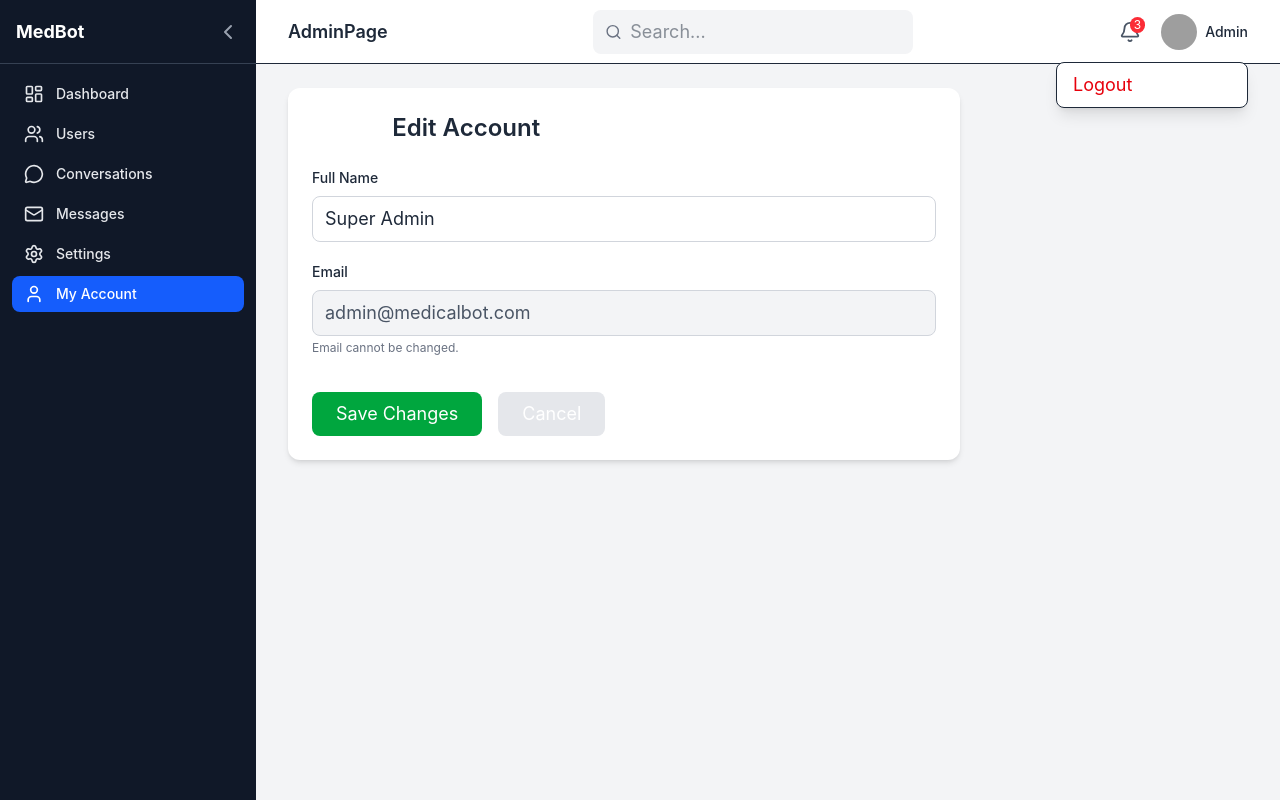
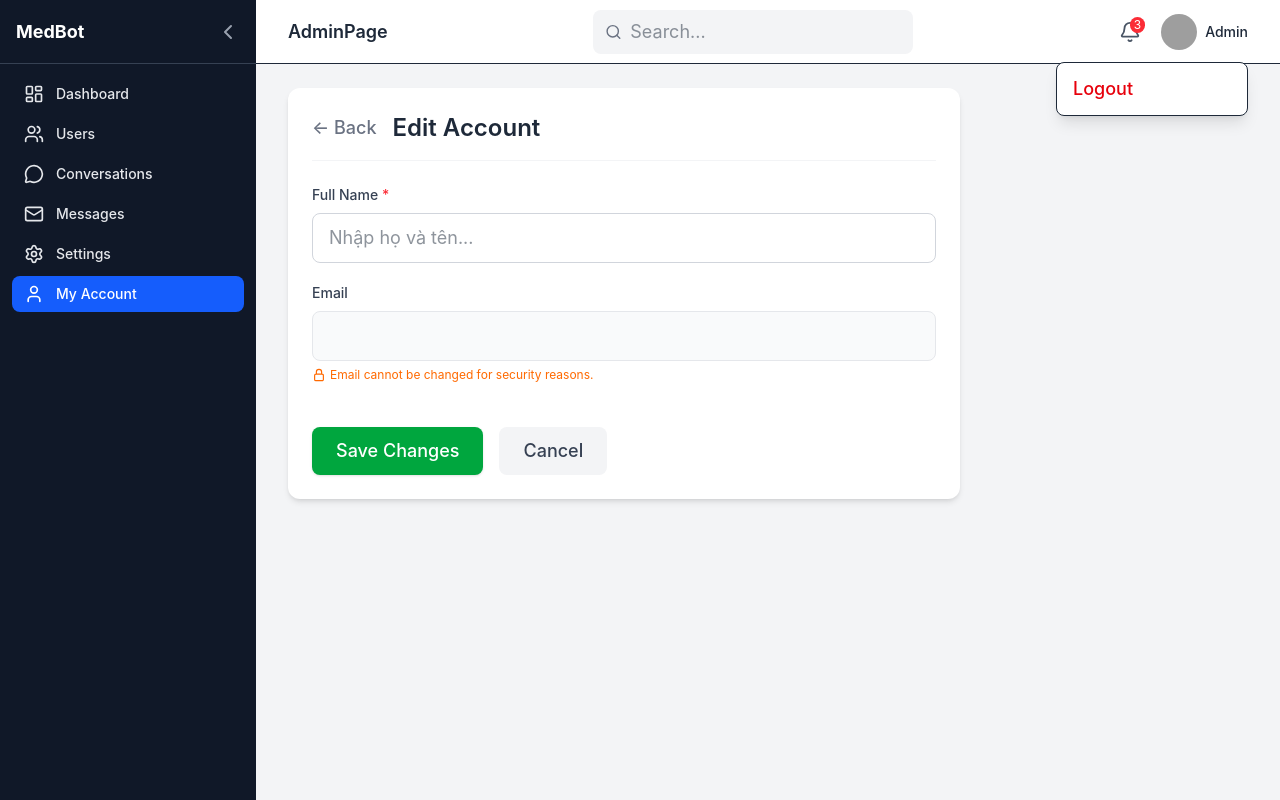
Before and after one commit to nguyenthangdev/medical-chatbot-frontend, a React (Vite) app: page /admin/my-account/edit in a window 1280 px wide. Both pictures are taken after a click on the button "Admin". Built offline with nearby package versions, Linux system fonts and the light colour scheme; no server answers; grey boxes are pictures that could not be loaded.

Commit message:
Update full login, my-account

```diff
--- a/src/components/Admin/Header.jsx
+++ b/src/components/Admin/Header.jsx
@@ -1,98 +1,90 @@
 // src/components/Admin/Header.jsx
-
-import React, { useState } from "react";
+import React, { useState, useEffect } from "react";
 import { Menu, Bell, Search } from "lucide-react";
 import useAuth from "../../hooks/useAuth";
+import { fetchMyAccountAPI } from "../../apis/Admin/myAccount.api";
 
 export default function Header({ toggleSidebar }) {
+    const { logout } = useAuth(); // Chỉ lấy hàm logout từ hook
+    const [profileOpen, setProfileOpen] = useState(false);
+    const [user, setUser] = useState(null);
 
-    const { logout, getUser } = useAuth();
-    const user = getUser();
+    // Gọi API lấy thông tin tài khoản khi Header vừa load
+    useEffect(() => {
+        const fetchUserData = async () => {
+            try {
+                const res = await fetchMyAccountAPI();
+                // Tùy vào cấu trúc API backend trả về, ví dụ: res.data hoặc res.accountAdmin
+                setUser(res.data || res.accountAdmin || res);
+            } catch (error) {
+                console.error("Lỗi lấy thông tin user:", error);
+            }
+        };
 
-    const [profileOpen, setProfileOpen] = useState(false);
+        fetchUserData();
+    }, []);
 
     return (
         <header className="bg-white border-b h-16 flex items-center justify-between px-4 md:px-8">
 
             {/* LEFT */}
             <div className="flex items-center gap-4">
-
-                <button
-                    className="md:hidden"
-                    onClick={toggleSidebar}
-                >
+                <button className="md:hidden" onClick={toggleSidebar}>
                     <Menu size={24} />
                 </button>
-
-                {/* Ẩn text khi mobile */}
                 <h1 className="hidden md:block text-lg font-semibold text-gray-800">
                     AdminPage
                 </h1>
-
             </div>
 
             {/* SEARCH */}
             <div className="hidden md:flex items-center bg-gray-100 rounded-lg px-3 py-2 w-80">
-
                 <Search size={18} className="text-gray-500" />
-
                 <input
                     type="text"
                     placeholder="Search..."
                     className="bg-transparent outline-none px-2 w-full"
                 />
-
             </div>
 
             {/* RIGHT */}
             <div className="flex items-center gap-5">
-
                 <button className="relative text-gray-600 hover:text-black">
-
                     <Bell size={22} />
-
                     <span className="absolute -top-1 -right-1 bg-red-500 text-white text-xs px-1 rounded-full">
                         3
                     </span>
-
                 </button>
 
                 {/* Profile */}
                 <div className="relative">
-
                     <button
                         onClick={() => setProfileOpen(!profileOpen)}
                         className="flex items-center gap-2"
                     >
-
                         <img
-                            src="https://i.pravatar.cc/40"
-                            className="w-9 h-9 rounded-full"
+                            src={"https://i.pravatar.cc/40"} // Nếu có avatar từ DB thì dùng, không thì lấy mặc định
+                            alt="avatar"
+                            className="w-9 h-9 rounded-full object-cover"
                         />
-
                         <span className="hidden md:block text-sm font-medium">
-                            {user?.name || "Admin"}
+                            {/* Hiển thị fullName hoặc email tùy bạn */}
+                            {user?.fullName || user?.name || "Admin"}
                         </span>
-
                     </button>
 
                     {profileOpen && (
-                        <div className="absolute right-0 mt-3 w-48 bg-white border rounded-lg shadow-lg">
-
+                        <div className="absolute right-0 mt-3 w-48 bg-white border rounded-lg shadow-lg z-50">
                             <button
                                 onClick={logout}
-                                className="w-full text-left px-4 py-2 text-red-600 hover:bg-red-50"
+                                className="w-full text-left px-4 py-3 text-red-600 hover:bg-red-50 font-medium rounded-lg transition-colors"
                             >
                                 Logout
                             </button>
-
                         </div>
                     )}
-
                 </div>
-
             </div>
-
         </header>
     );
 }
--- a/src/pages/Admin/Account/Detail.jsx
+++ b/src/pages/Admin/Account/Detail.jsx
@@ -1,68 +1,126 @@
-import React from "react";
+import React, { useState, useEffect } from "react";
 import { Link } from "react-router-dom";
 
+// Import hàm gọi API lấy thông tin tài khoản
+// (Bạn nhớ kiểm tra lại đường dẫn import cho khớp với thư mục của bạn nhé)
+import { fetchMyAccountAPI } from "../../../apis/Admin/myAccount.api";
+
 export default function AccountDetail() {
+    // State lưu trữ dữ liệu tài khoản
+    const [profile, setProfile] = useState(null);
+    // State quản lý trạng thái loading
+    const [isLoading, setIsLoading] = useState(true);
 
-    const profile = {
-        name: "Super Admin",
-        email: "admin@medicalbot.com",
-        role: "Super Admin",
-        joined: "Jan 1, 2024",
-    };
+    useEffect(() => {
+        const fetchAccountDetails = async () => {
+            try {
+                // Gọi API (Axios Interceptor sẽ tự động đính kèm Cookie chứa token)
+                const res = await fetchMyAccountAPI();
+
+                // Tùy thuộc vào cấu trúc Backend trả về, bạn gán cho đúng nhé
+                // Giả sử Backend trả về: { message: "...", accountAdmin: { fullName, email, ... } }
+                setProfile(res.accountAdmin || res.data || res);
+            } catch (error) {
+                console.error("Lỗi khi lấy thông tin tài khoản:", error);
+            } finally {
+                setIsLoading(false); // Tắt loading dù thành công hay thất bại
+            }
+        };
+
+        fetchAccountDetails();
+    }, []);
+
+    // Giao diện khi đang tải dữ liệu
+    if (isLoading) {
+        return (
+            <div className="max-w-2xl bg-white shadow-md rounded-xl p-8 flex justify-center items-center h-64">
+                <div className="animate-spin rounded-full h-10 w-10 border-b-2 border-blue-600"></div>
+            </div>
+        );
+    }
+
+    // Giao diện khi không lấy được dữ liệu (hoặc bị lỗi)
+    if (!profile) {
+        return (
+            <div className="max-w-2xl bg-white shadow-md rounded-xl p-8 text-center text-red-500">
+                Không thể tải thông tin tài khoản. Vui lòng thử lại sau.
+            </div>
+        );
+    }
+
+    // Lấy chữ cái đầu tiên của tên làm Avatar mặc định
+    const avatarLetter = (profile.fullName || profile.name || "A").charAt(0).toUpperCase();
 
     return (
-        <div className="max-w-2xl bg-white shadow-md rounded-xl p-6 text-gray-800">
+        <div className="max-w-2xl bg-white shadow-md rounded-xl p-6 text-gray-800 transition-all duration-300">
 
             {/* Header */}
             <div className="flex justify-between items-center mb-6">
-
                 <h2 className="text-2xl font-semibold">
                     Account Information
                 </h2>
-
                 <Link
                     to="/admin/my-account/edit"
                     className="bg-blue-600 px-4 py-2 rounded-lg hover:bg-blue-700 transition text-white"
                 >
                     Edit Profile
                 </Link>
-
             </div>
 
-            {/* Profile */}
+            {/* Profile Overview */}
             <div className="flex items-center gap-4 mb-6">
-
                 {/* Avatar */}
-                <div className="w-12 h-12 rounded-full bg-blue-500 text-white flex items-center justify-center font-semibold">
-                    A
+                <div className="w-14 h-14 rounded-full bg-gradient-to-r from-blue-500 to-indigo-600 text-white flex items-center justify-center font-bold text-xl shadow-md">
+                    {profile.avatar ? (
+                        <img src={profile.avatar} alt="Avatar" className="w-full h-full rounded-full object-cover" />
+                    ) : (
+                        avatarLetter
+                    )}
                 </div>
 
                 <div>
-                    <div className="font-semibold text-lg">
-                        {profile.name}
+                    <div className="font-semibold text-xl">
+                        {profile.fullName || profile.name}
                     </div>
-
-                    <span className="px-2 py-1 text-xs rounded bg-purple-100 text-purple-600">
-                        {profile.role}
+                    <span className="inline-block mt-1 px-3 py-1 text-xs rounded-full bg-purple-100 text-purple-700 font-medium">
+                        {/* Nếu backend có trả về tên role thì hiển thị, không thì để mặc định */}
+                        {profile.roleName || profile.role?.title || "Admin"}
                     </span>
                 </div>
-
             </div>
 
-            {/* Info */}
-            <div className="grid grid-cols-2 gap-y-4 text-sm">
+            <hr className="mb-6 border-gray-100" />
 
-                <div className="text-gray-500">Full Name</div>
-                <div>{profile.name}</div>
+            {/* Info Details */}
+            <div className="grid grid-cols-1 md:grid-cols-2 gap-y-6 text-sm">
 
-                <div className="text-gray-500">Email</div>
-                <div>{profile.email}</div>
+                <div>
+                    <div className="text-gray-500 mb-1 text-xs uppercase tracking-wider font-semibold">Full Name</div>
+                    <div className="font-medium text-gray-900">{profile.fullName || profile.name}</div>
+                </div>
 
-                <div className="text-gray-500">Role</div>
-                <div>{profile.role}</div>
+                <div>
+                    <div className="text-gray-500 mb-1 text-xs uppercase tracking-wider font-semibold">Email</div>
+                    <div className="font-medium text-gray-900">{profile.email}</div>
+                </div>
 
-                <div className="text-gray-500">Joined</div>
-                <div>{profile.joined}</div>
+                <div>
+                    <div className="text-gray-500 mb-1 text-xs uppercase tracking-wider font-semibold">Status</div>
+                    <div>
+                        <span className={`px-2 py-1 text-xs rounded font-medium ${profile.status === 'ACTIVE' ? 'bg-green-100 text-green-700' : 'bg-red-100 text-red-700'}`}>
+                            {profile.status === 'ACTIVE' ? 'Hoạt động' : 'Đã khóa'}
+                        </span>
+                    </div>
+                </div>
+
+                <div>
+                    <div className="text-gray-500 mb-1 text-xs uppercase tracking-wider font-semibold">Joined Date</div>
+                    <div className="font-medium text-gray-900">
+                        {profile.createdAt
+                            ? new Date(profile.createdAt).toLocaleDateString('vi-VN')
+                            : "N/A"}
+                    </div>
+                </div>
 
             </div>
 
--- a/src/pages/Admin/Account/Edit.jsx
+++ b/src/pages/Admin/Account/Edit.jsx
@@ -1,40 +1,88 @@
-import React from "react";
+import React, { useState, useEffect } from "react";
 import { useForm } from "react-hook-form";
 import { useNavigate } from "react-router-dom";
+import { toast } from "react-toastify"; // Đảm bảo bạn đã cài và setup react-toastify
+
+// Import 2 API
+import { updateMyAccountAPI, fetchMyAccountAPI } from "../../../apis/Admin/myAccount.api";
 
 export default function AccountEdit() {
-
     const navigate = useNavigate();
 
-    const { register, handleSubmit } = useForm({
-        defaultValues: {
-            name: "Super Admin",
-            email: "admin@medicalbot.com",
-        },
-    });
+    // Lấy thêm hàm 'reset' từ useForm để chủ động nạp dữ liệu vào form
+    const { register, handleSubmit, reset, formState: { errors } } = useForm();
 
-    const onSubmit = (data) => {
-        console.log("Update profile:", data);
-        navigate("/admin/my-account");
+    const [isLoading, setIsLoading] = useState(true); // Loading khi kéo data
+    const [isSaving, setIsSaving] = useState(false);  // Loading khi bấm Save
+
+    // 1. GỌI API ĐỂ ĐỔ DỮ LIỆU CŨ VÀO FORM
+    useEffect(() => {
+        const fetchAccountDetails = async () => {
+            try {
+                const res = await fetchMyAccountAPI();
+                const profile = res.accountAdmin || res.data || res;
+
+                // Nạp dữ liệu lấy được vào Form
+                reset({
+                    name: profile.fullName || profile.name,
+                    email: profile.email,
+                });
+            } catch (error) {
+                console.error("Lỗi lấy thông tin:", error);
+                toast.error("Không thể tải thông tin tài khoản!");
+            } finally {
+                setIsLoading(false);
+            }
+        };
+
+        fetchAccountDetails();
+    }, [reset]);
+
+    // 2. GỌI API KHI BẤM NÚT SAVE
+    const onSubmit = async (data) => {
+        setIsSaving(true);
+        try {
+            // Map dữ liệu form (name) sang field Backend cần (fullName)
+            const payload = {
+                fullName: data.name
+            };
+
+            await updateMyAccountAPI(payload);
+            toast.success("Cập nhật thông tin thành công!");
+
+            // Cập nhật xong thì quay về trang Detail
+            navigate("/admin/my-account");
+        } catch (error) {
+            const errorMessage = error.response?.data?.message || "Lỗi khi cập nhật thông tin!";
+            toast.error(errorMessage);
+        } finally {
+            setIsSaving(false);
+        }
     };
 
+    // Giao diện Loading chờ lấy dữ liệu
+    if (isLoading) {
+        return (
+            <div className="max-w-2xl bg-white shadow-md rounded-xl p-8 flex justify-center items-center h-64">
+                <div className="animate-spin rounded-full h-10 w-10 border-b-2 border-blue-600"></div>
+            </div>
+        );
+    }
+
     return (
-        <div className="max-w-2xl bg-white shadow-md rounded-xl p-6 text-gray-800">
+        <div className="max-w-2xl bg-white shadow-md rounded-xl p-6 text-gray-800 transition-all duration-300">
 
             {/* Header */}
-            <div className="flex items-center gap-4 mb-6">
-
+            <div className="flex items-center gap-4 mb-6 pb-4 border-b border-gray-100">
                 <button
                     onClick={() => navigate(-1)}
-                    className="text-white hover:text-black"
+                    className="text-gray-500 hover:text-blue-600 transition flex items-center gap-1 font-medium"
                 >
-                    ← Back
+                    &larr; Back
                 </button>
-
                 <h2 className="text-2xl font-semibold">
                     Edit Account
                 </h2>
-
             </div>
 
             {/* Form */}
@@ -42,53 +90,57 @@ export default function AccountEdit() {
 
                 {/* Full Name */}
                 <div>
-                    <label className="block text-sm font-medium mb-2">
-                        Full Name
+                    <label className="block text-sm font-medium mb-2 text-gray-700">
+                        Full Name <span className="text-red-500">*</span>
                     </label>
-
                     <input
                         type="text"
-                        {...register("name")}
-                        className="w-full px-3 py-2 border rounded-lg border-gray-300 focus:outline-none focus:ring-2 focus:ring-blue-500"
+                        {...register("name", { required: "Vui lòng nhập họ tên" })}
+                        className="w-full px-4 py-2.5 border rounded-lg border-gray-300 focus:outline-none focus:ring-2 focus:ring-blue-500 transition"
+                        placeholder="Nhập họ và tên..."
                     />
+                    {errors.name && <p className="text-red-500 text-xs mt-1">{errors.name.message}</p>}
                 </div>
 
-                {/* Email */}
+                {/* Email (Readonly) */}
                 <div>
-                    <label className="block text-sm font-medium mb-2">
+                    <label className="block text-sm font-medium mb-2 text-gray-700">
                         Email
                     </label>
-
                     <input
                         type="email"
                         {...register("email")}
                         readOnly
-                        className="w-full px-3 py-2 border rounded-lg border-gray-300 bg-gray-100 text-gray-600 cursor-not-allowed"
+                        className="w-full px-4 py-2.5 border rounded-lg border-gray-200 bg-gray-50 text-gray-500 cursor-not-allowed select-none"
                     />
-
-                    <p className="text-xs text-gray-500 mt-1">
-                        Email cannot be changed.
+                    <p className="text-xs text-orange-500 mt-1.5 flex items-center gap-1">
+                        <svg xmlns="http://www.w3.org/2000/svg" fill="none" viewBox="0 0 24 24" strokeWidth={2} stroke="currentColor" className="w-3.5 h-3.5">
+                            <path strokeLinecap="round" strokeLinejoin="round" d="M16.5 10.5V6.75a4.5 4.5 0 10-9 0v3.75m-.75 11.25h10.5a2.25 2.25 0 002.25-2.25v-6.75a2.25 2.25 0 00-2.25-2.25H6.75a2.25 2.25 0 00-2.25 2.25v6.75a2.25 2.25 0 002.25 2.25z" />
+                        </svg>
+                        Email cannot be changed for security reasons.
                     </p>
                 </div>
 
                 {/* Buttons */}
-                <div className="flex gap-4 pt-4">
-
+                <div className="flex gap-4 pt-6 mt-2">
                     <button
                         type="submit"
-                        className="bg-green-600 text-white px-6 py-2 rounded-lg hover:bg-green-700 transition"
+                        disabled={isSaving}
+                        className={`px-6 py-2.5 rounded-lg text-white font-medium transition ${
+                            isSaving ? 'bg-gray-400 cursor-not-allowed' : 'bg-green-600 hover:bg-green-700 shadow-sm'
+                        }`}
                     >
-                        Save Changes
+                        {isSaving ? 'Saving...' : 'Save Changes'}
                     </button>
 
                     <button
                         type="button"
                         onClick={() => navigate(-1)}
-                        className="bg-gray-200 text-white px-6 py-2 rounded-lg hover:bg-gray-300 transition"
+                        disabled={isSaving}
+                        className="px-6 py-2.5 rounded-lg bg-gray-100 text-gray-700 hover:bg-gray-200 font-medium transition"
                     >
                         Cancel
                     </button>
-
                 </div>
 
             </form>
```
Also changed, not shown: src/apis/Admin/auth.api.js (+3 -24 lines), src/apis/Admin/myAccount.api.js (added, +16 -0 lines), src/hooks/useAuth.js (+14 -17 lines), src/pages/Admin/Auth/Login.jsx (+7 -36 lines).
